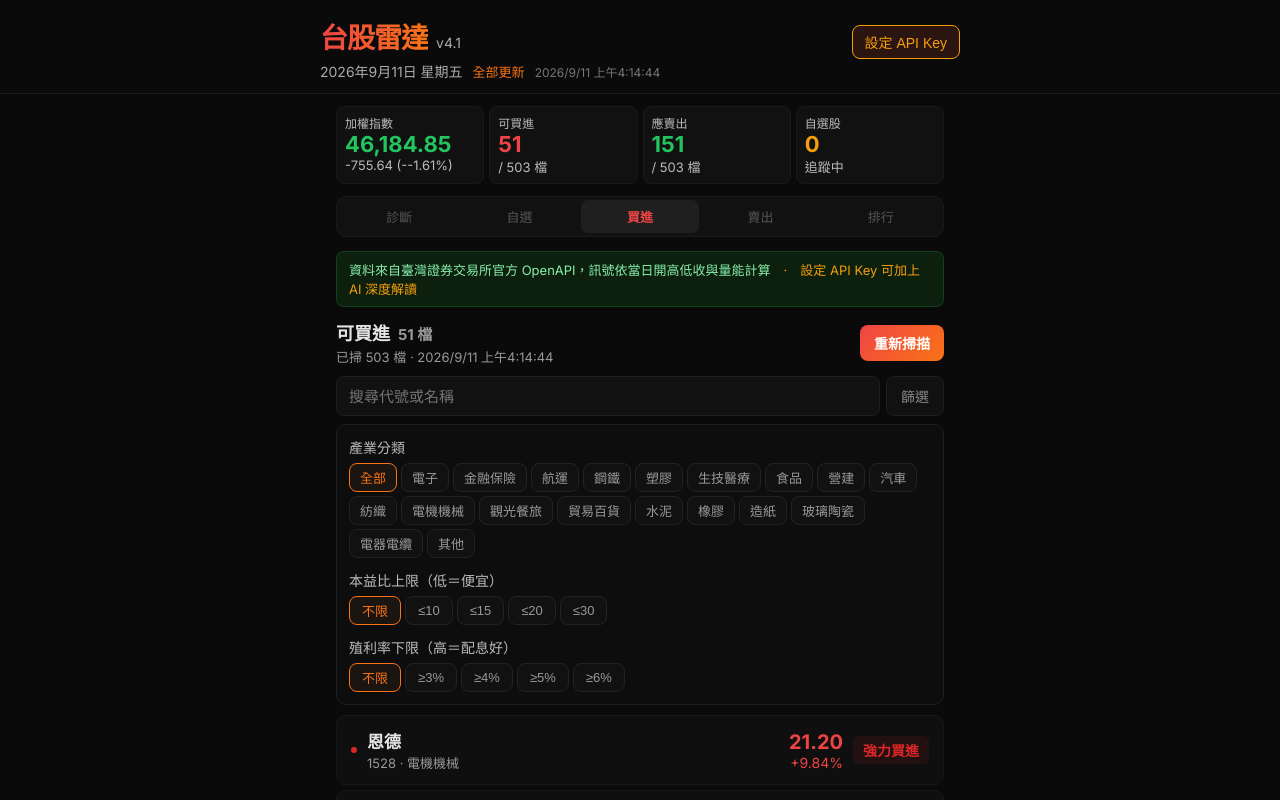
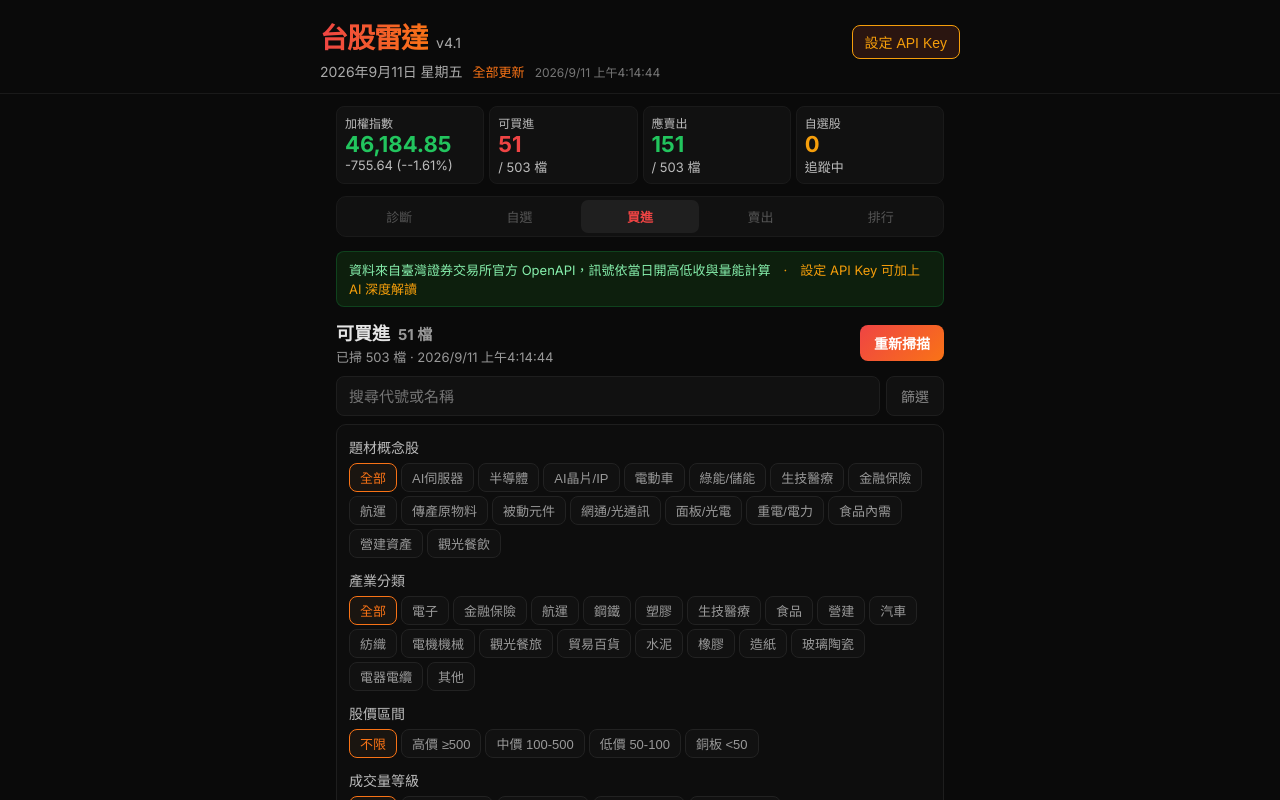
Before and after one commit to kevon6941-sketch/tw-stock-radar, a React (Vite) app: page / in a window 1280 px wide. Both pictures are taken after a click on the button "篩選". Shown: the top 800 px of the page. Built offline with nearby package versions, Linux system fonts and the light colour scheme.

Commit message:
Add stock themes and enhance filtering options
Added a THEMES constant for categorizing stocks by themes and integrated it into the filtering logic. Enhanced the filtering system to include theme selection along with price and volume tiers.

```diff
--- a/src/App.jsx
+++ b/src/App.jsx
@@ -334,6 +334,111 @@ function KLineChart({ data, height = 160 }) {
       <text x={padL} y={height - 4} fill="#777" fontSize="10">{data[0]?.date?.slice(-5)}</text>
       <text x={padL + cw} y={height - 4} fill="#777" fontSize="10" textAnchor="end">{data[data.length - 1]?.date?.slice(-5)}</text>
     </svg>
+  );
+}
+
+// --- 題材概念股分類（依實際產業歸屬手動整理）---
+const THEMES = {
+  "AI伺服器": ["2382","3231","6669","2356","2376","2317","3017","3653","6215","2408","3005","6230","8112","2377","4915","3661","5388","6669","2345","3702"],
+  "半導體": ["2330","2303","2454","3711","6770","2408","5347","3105","8069","3035","3443","6533","4966","3529","6789","3034","2379","3227","8016","6239","2449","6488","3260","5269","3532"],
+  "AI晶片/IP": ["3661","6533","4966","3529","5274","6643","3035","8299","6531","3443"],
+  "電動車": ["2207","1319","1536","2231","2371","6213","2313","3563","1609","2062","6605","4552","1590"],
+  "綠能/儲能": ["6806","6443","3576","1519","6282","4739","2308","1513","6438","3266","1504","6244"],
+  "生技醫療": ["4174","6446","1795","6547","4147","1789","4154","6491","3705","6535","4737","1762","4142","6469","1723"],
+  "金融保險": ["2881","2882","2883","2884","2885","2886","2887","2888","2890","2891","2892","5880","2801","2809","2812","2820","2834","2845","2849","2855","2867","2880","2889"],
+  "航運": ["2603","2609","2615","2606","2607","2608","2610","2612","2613","2617","2618","5608","2637","2642","5607"],
+  "傳產原物料": ["1301","1303","1326","1101","1102","2002","2006","2014","2015","2023","2027","2031","1304","1305","1308","1309","1310","1312","1313","1314"],
+  "被動元件": ["2327","2492","2375","6153","2456","3044","5285","6285","2308"],
+  "網通/光通訊": ["2345","4977","3450","6143","2419","3062","4979","6462","2314","3491","6187","3234"],
+  "面板/光電": ["2409","3481","6116","2393","3019","3031","6176","8039","3714","2426","6120"],
+  "重電/電力": ["1503","1504","1513","1514","1519","1533","1540","1560","1584","6412","2371"],
+  "食品內需": ["1216","1210","1201","1229","1231","1233","1234","2912","2903","2915","5903","2923","1218","1227"],
+  "營建資產": ["2501","2504","2505","2506","2509","2511","2515","2520","2534","2542","2545","2547","5515","5522","5534"],
+  "觀光餐飲": ["2701","2702","2704","2705","2707","2712","2727","2729","2731","2739","5706","1259","2748"],
+};
+
+function getThemes(code) {
+  const out = [];
+  for (const [name, list] of Object.entries(THEMES)) {
+    if (list.includes(code)) out.push(name);
+  }
+  return out;
+}
+
+const THEME_LIST = ["全部", ...Object.keys(THEMES)];
+
+// --- 價格等級 ---
+function getPriceTier(price) {
+  const p = parseFloat(price);
+  if (p >= 500) return "高價股";
+  if (p >= 100) return "中價股";
+  if (p >= 50) return "低價股";
+  return "銅板股";
+}
+const PRICE_TIERS = [
+  { key: "all", label: "不限" },
+  { key: "高價股", label: "高價 ≥500" },
+  { key: "中價股", label: "中價 100-500" },
+  { key: "低價股", label: "低價 50-100" },
+  { key: "銅板股", label: "銅板 <50" },
+];
+
+// --- 成交量等級（張）---
+function getVolumeTier(volume) {
+  const lots = (volume || 0) / 1000;
+  if (lots >= 20000) return "爆量";
+  if (lots >= 5000) return "大量";
+  if (lots >= 1000) return "中量";
+  return "小量";
+}
+const VOLUME_TIERS = [
+  { key: "all", label: "不限" },
+  { key: "爆量", label: "爆量 ≥2萬張" },
+  { key: "大量", label: "大量 ≥5千張" },
+  { key: "中量", label: "中量 ≥1千張" },
+  { key: "小量", label: "小量 <1千張" },
+];
+
+// --- 漲跌幅區間 ---
+function getChangeTier(changeStr) {
+  const p = parseFloat(changeStr);
+  if (!isFinite(p)) return "平盤";
+  if (p >= 9.5) return "漲停";
+  if (p >= 5) return "大漲";
+  if (p >= 1) return "上漲";
+  if (p > -1) return "平盤";
+  if (p > -5) return "下跌";
+  if (p > -9.5) return "大跌";
+  return "跌停";
+}
+const CHANGE_TIERS = [
+  { key: "all", label: "不限" },
+  { key: "漲停", label: "漲停" },
+  { key: "大漲", label: "大漲 ≥5%" },
+  { key: "上漲", label: "上漲 1-5%" },
+  { key: "平盤", label: "平盤 ±1%" },
+  { key: "下跌", label: "下跌 1-5%" },
+  { key: "大跌", label: "大跌 ≥5%" },
+  { key: "跌停", label: "跌停" },
+];
+
+// --- 篩選列元件 ---
+function FilterRow({ label, options, value, onChange, last }) {
+  return (
+    <div style={{ marginBottom: last ? 0 : 12 }}>
+      <div style={{ fontSize: 14, color: "#bbb", marginBottom: 6 }}>{label}</div>
+      <div style={{ display: "flex", gap: 4, flexWrap: "wrap" }}>
+        {options.map(o => (
+          <button key={String(o.key)} onClick={() => onChange(o.key)}
+            style={{ padding: "4px 10px", fontSize: 13, borderRadius: 8, cursor: "pointer",
+              border: value === o.key ? "1px solid #f97316" : "1px solid #222",
+              background: value === o.key ? "#1a1510" : "#111",
+              color: value === o.key ? "#f97316" : "#999" }}>
+            {o.label}
+          </button>
+        ))}
+      </div>
+    </div>
   );
 }
 
@@ -1114,8 +1219,13 @@ function TabScan({ mode, watchlist, apiKey, scanState }) {
   const [search, setSearch] = useState("");
   const [limit, setLimit] = useState(50);
   const [sector, setSector] = useState("全部");
+  const [theme, setTheme] = useState("全部");
+  const [priceTier, setPriceTier] = useState("all");
+  const [volTier, setVolTier] = useState("all");
+  const [chgTier, setChgTier] = useState("all");
   const [maxPE, setMaxPE] = useState(0);
   const [minDY, setMinDY] = useState(0);
+  const [maxPB, setMaxPB] = useState(0);
   const [showFilters, setShowFilters] = useState(false);
   const [history, setHistory] = useState({});
   const [loadingHist, setLoadingHist] = useState(null);
@@ -1138,6 +1248,10 @@ function TabScan({ mode, watchlist, apiKey, scanState }) {
     if (mode === "buy" && !(s.verdict === "買進" || s.verdict === "強力買進")) return false;
     if (mode === "sell" && !(s.verdict === "賣出" || s.verdict === "強力賣出")) return false;
     if (sector !== "全部" && getSector(s.id) !== sector) return false;
+    if (theme !== "全部" && !getThemes(s.id).includes(theme)) return false;
+    if (priceTier !== "all" && getPriceTier(s.price) !== priceTier) return false;
+    if (volTier !== "all" && getVolumeTier(s.volume) !== volTier) return false;
+    if (chgTier !== "all" && getChangeTier(s.change) !== chgTier) return false;
     if (search) {
       const q = search.trim();
       if (!s.name?.includes(q) && !s.id?.includes(q)) return false;
@@ -1145,6 +1259,7 @@ function TabScan({ mode, watchlist, apiKey, scanState }) {
     const v = valuation?.[s.id];
     if (maxPE > 0 && (!v?.pe || v.pe > maxPE || v.pe <= 0)) return false;
     if (minDY > 0 && (!v?.dy || v.dy < minDY)) return false;
+    if (maxPB > 0 && (!v?.pb || v.pb > maxPB || v.pb <= 0)) return false;
     return true;
   }).sort((a, b) => {
     const as = a.score ?? 0, bs = b.score ?? 0;
@@ -1152,7 +1267,16 @@ function TabScan({ mode, watchlist, apiKey, scanState }) {
   });
 
   const filtered = matched.slice(0, limit);
-  const activeFilters = (sector !== "全部" ? 1 : 0) + (maxPE > 0 ? 1 : 0) + (minDY > 0 ? 1 : 0);
+  const activeFilters =
+    (sector !== "全部" ? 1 : 0) + (theme !== "全部" ? 1 : 0) +
+    (priceTier !== "all" ? 1 : 0) + (volTier !== "all" ? 1 : 0) + (chgTier !== "all" ? 1 : 0) +
+    (maxPE > 0 ? 1 : 0) + (minDY > 0 ? 1 : 0) + (maxPB > 0 ? 1 : 0);
+
+  const clearAll = () => {
+    setSector("全部"); setTheme("全部"); setPriceTier("all");
+    setVolTier("all"); setChgTier("all");
+    setMaxPE(0); setMinDY(0); setMaxPB(0); setLimit(50);
+  };
 
   const buyCount = stocks.filter(s => s.verdict === "買進" || s.verdict === "強力買進").length;
   const sellCount = stocks.filter(s => s.verdict === "賣出" || s.verdict === "強力賣出").length;
@@ -1193,46 +1317,38 @@ function TabScan({ mode, watchlist, apiKey, scanState }) {
 
           {showFilters && (
             <div style={{ background: "#0d0d0d", border: "1px solid #1e1e1e", borderRadius: 10, padding: 12, marginBottom: 10 }}>
-              {/* 產業 */}
-              <div style={{ fontSize: 14, color: "#bbb", marginBottom: 6 }}>產業分類</div>
-              <div style={{ display: "flex", gap: 4, flexWrap: "wrap", marginBottom: 12 }}>
-                {SECTOR_LIST.map(s => (
-                  <button key={s} onClick={() => { setSector(s); setLimit(50); }}
-                    style={{ padding: "4px 10px", fontSize: 13, borderRadius: 8, cursor: "pointer",
-                      border: sector === s ? "1px solid #f97316" : "1px solid #222",
-                      background: sector === s ? "#1a1510" : "#111",
-                      color: sector === s ? "#f97316" : "#999" }}>{s}</button>
-                ))}
-              </div>
-
-              {/* 本益比 */}
-              <div style={{ fontSize: 14, color: "#bbb", marginBottom: 6 }}>本益比上限（低＝便宜）</div>
-              <div style={{ display: "flex", gap: 4, flexWrap: "wrap", marginBottom: 12 }}>
-                {[[0, "不限"], [10, "≤10"], [15, "≤15"], [20, "≤20"], [30, "≤30"]].map(([v, l]) => (
-                  <button key={v} onClick={() => { setMaxPE(v); setLimit(50); }}
-                    style={{ padding: "4px 12px", fontSize: 13, borderRadius: 8, cursor: "pointer",
-                      border: maxPE === v ? "1px solid #f97316" : "1px solid #222",
-                      background: maxPE === v ? "#1a1510" : "#111",
-                      color: maxPE === v ? "#f97316" : "#999" }}>{l}</button>
-                ))}
-              </div>
-
-              {/* 殖利率 */}
-              <div style={{ fontSize: 14, color: "#bbb", marginBottom: 6 }}>殖利率下限（高＝配息好）</div>
-              <div style={{ display: "flex", gap: 4, flexWrap: "wrap" }}>
-                {[[0, "不限"], [3, "≥3%"], [4, "≥4%"], [5, "≥5%"], [6, "≥6%"]].map(([v, l]) => (
-                  <button key={v} onClick={() => { setMinDY(v); setLimit(50); }}
-                    style={{ padding: "4px 12px", fontSize: 13, borderRadius: 8, cursor: "pointer",
-                      border: minDY === v ? "1px solid #f97316" : "1px solid #222",
-                      background: minDY === v ? "#1a1510" : "#111",
-                      color: minDY === v ? "#f97316" : "#999" }}>{l}</button>
-                ))}
-              </div>
+
+              <FilterRow label="題材概念股" options={THEME_LIST.map(t => ({ key: t, label: t }))}
+                value={theme} onChange={v => { setTheme(v); setLimit(50); }} />
+
+              <FilterRow label="產業分類" options={SECTOR_LIST.map(t => ({ key: t, label: t }))}
+                value={sector} onChange={v => { setSector(v); setLimit(50); }} />
+
+              <FilterRow label="股價區間" options={PRICE_TIERS}
+                value={priceTier} onChange={v => { setPriceTier(v); setLimit(50); }} />
+
+              <FilterRow label="成交量等級" options={VOLUME_TIERS}
+                value={volTier} onChange={v => { setVolTier(v); setLimit(50); }} />
+
+              <FilterRow label="漲跌幅區間" options={CHANGE_TIERS}
+                value={chgTier} onChange={v => { setChgTier(v); setLimit(50); }} />
+
+              <FilterRow label="本益比上限（低＝便宜）"
+                options={[{key:0,label:"不限"},{key:10,label:"≤10"},{key:15,label:"≤15"},{key:20,label:"≤20"},{key:30,label:"≤30"}]}
+                value={maxPE} onChange={v => { setMaxPE(v); setLimit(50); }} />
+
+              <FilterRow label="殖利率下限（高＝配息好）"
+                options={[{key:0,label:"不限"},{key:3,label:"≥3%"},{key:4,label:"≥4%"},{key:5,label:"≥5%"},{key:6,label:"≥6%"}]}
+                value={minDY} onChange={v => { setMinDY(v); setLimit(50); }} />
+
+              <FilterRow label="股價淨值比上限（低＝可能被低估）"
+                options={[{key:0,label:"不限"},{key:0.8,label:"≤0.8"},{key:1,label:"≤1.0"},{key:1.5,label:"≤1.5"},{key:2,label:"≤2.0"}]}
+                value={maxPB} onChange={v => { setMaxPB(v); setLimit(50); }} last />
 
               {activeFilters > 0 && (
-                <button onClick={() => { setSector("全部"); setMaxPE(0); setMinDY(0); setLimit(50); }}
-                  style={{ width: "100%", marginTop: 12, padding: "8px 0", borderRadius: 8, border: "1px solid #333", background: "#141414", color: "#ef4444", fontSize: 14, cursor: "pointer" }}>
-                  清除所有篩選
+                <button onClick={clearAll}
+                  style={{ width: "100%", marginTop: 12, padding: "9px 0", borderRadius: 8, border: "1px solid #333", background: "#141414", color: "#ef4444", fontSize: 14, cursor: "pointer" }}>
+                  清除所有篩選（{activeFilters}）
                 </button>
               )}
             </div>
@@ -1302,6 +1418,13 @@ function TabScan({ mode, watchlist, apiKey, scanState }) {
                     <div style={{ fontSize: 15, color: "#ccc", lineHeight: 1.8, marginBottom: 8 }}>
                       {stock.reason}
                     </div>
+                    {getThemes(stock.id).length > 0 && (
+                      <div style={{ display: "flex", gap: 4, flexWrap: "wrap", marginBottom: 10 }}>
+                        {getThemes(stock.id).map(t => (
+                          <span key={t} style={{ padding: "3px 9px", borderRadius: 8, fontSize: 12, background: "#1a1510", color: "#f59e0b", border: "1px solid #f5970b33" }}>{t}</span>
+                        ))}
+                      </div>
+                    )}
                     {stock.open && (
                       <div style={{ display: "grid", gridTemplateColumns: "1fr 1fr 1fr 1fr", gap: 5, marginBottom: 10 }}>
                         {[["開", stock.open], ["高", stock.high], ["低", stock.low], ["量", stock.volume ? Math.round(stock.volume / 1000) + "張" : "—"]].map(([l, v]) => (
```
